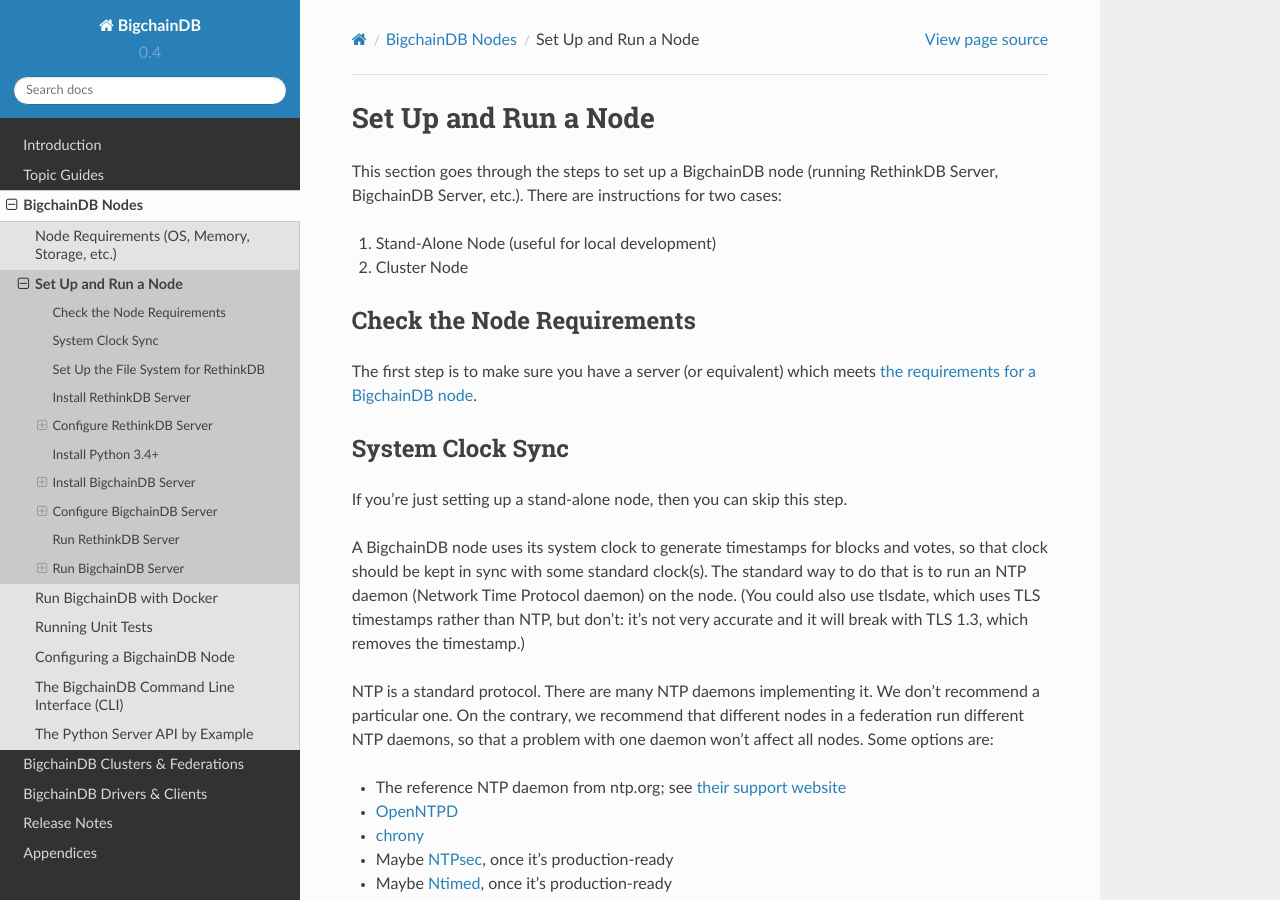
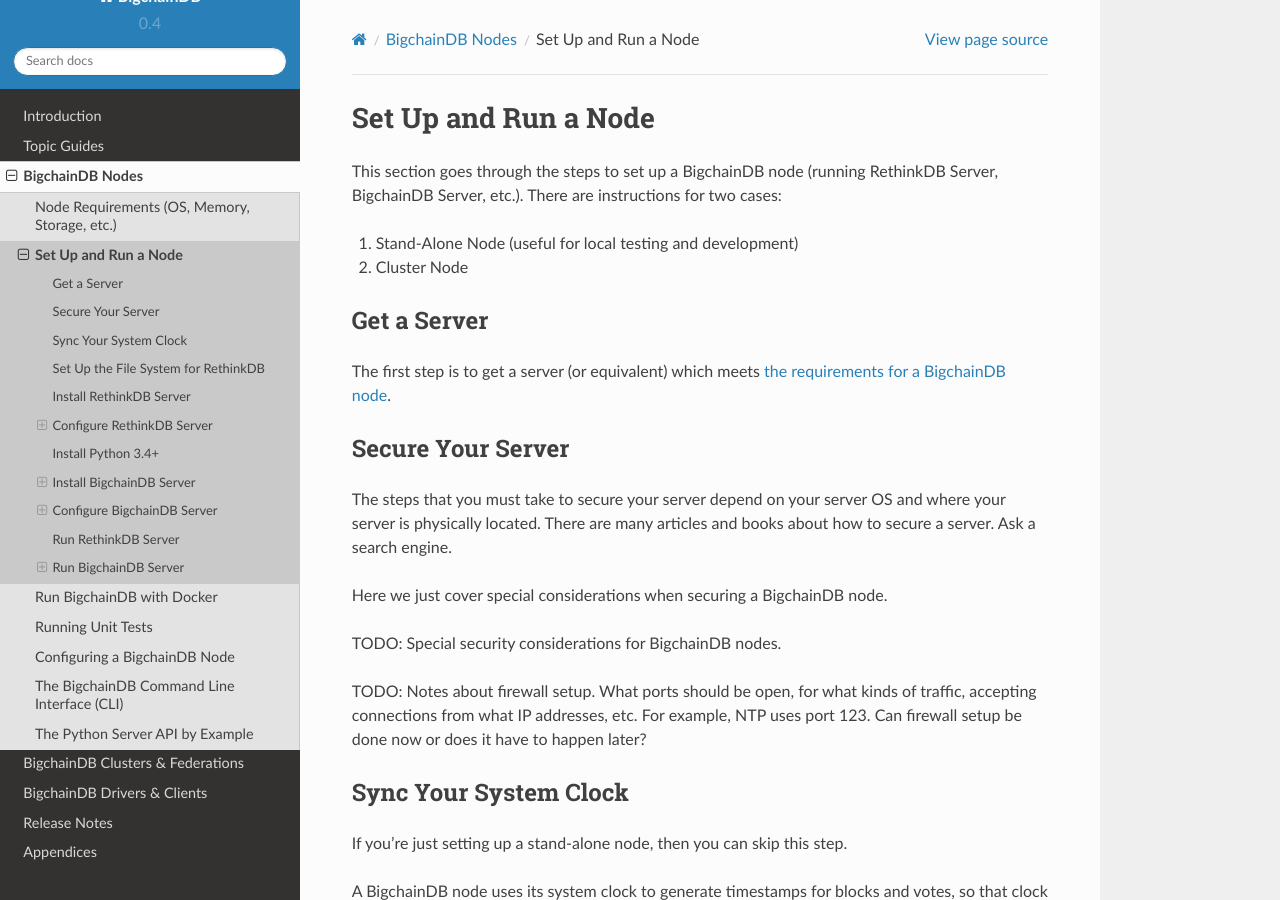
Before and after one commit to bigchaindb/bigchaindb, a Sphinx documentation site: the page built from docs/source/nodes/setup-run-node.md, in a window 1280 px wide and 900 px high. Built offline with Sphinx 7.4.7 and the Read the Docs theme 2.0.0, drawn with Linux system fonts in a browser that asks for light colours.

Commit message:
Docs: Added subsection 'Secure Your Server'

```diff
--- a/docs/source/nodes/setup-run-node.md
+++ b/docs/source/nodes/setup-run-node.md
@@ -2,16 +2,27 @@
 
 This section goes through the steps to set up a BigchainDB node (running RethinkDB Server, BigchainDB Server, etc.). There are instructions for two cases:
 
-1. Stand-Alone Node (useful for local development)
+1. Stand-Alone Node (useful for local testing and development)
 2. Cluster Node
 
 
-## Check the Node Requirements
+## Get a Server
 
-The first step is to make sure you have a server (or equivalent) which meets [the requirements for a BigchainDB node](node-requirements.html).
+The first step is to get a server (or equivalent) which meets [the requirements for a BigchainDB node](node-requirements.html).
 
 
-## System Clock Sync
+## Secure Your Server
+
+The steps that you must take to secure your server depend on your server OS and where your server is physically located. There are many articles and books about how to secure a server. Ask a search engine.
+
+Here we just cover special considerations when securing a BigchainDB node.
+
+TODO: Special security considerations for BigchainDB nodes.
+
+TODO: Notes about firewall setup. What ports should be open, for what kinds of traffic, accepting connections from what IP addresses, etc. For example, NTP uses port 123. Can firewall setup be done now or does it have to happen later?
+
+
+## Sync Your System Clock
 
 If you're just setting up a stand-alone node, then you can skip this step.
 
```
